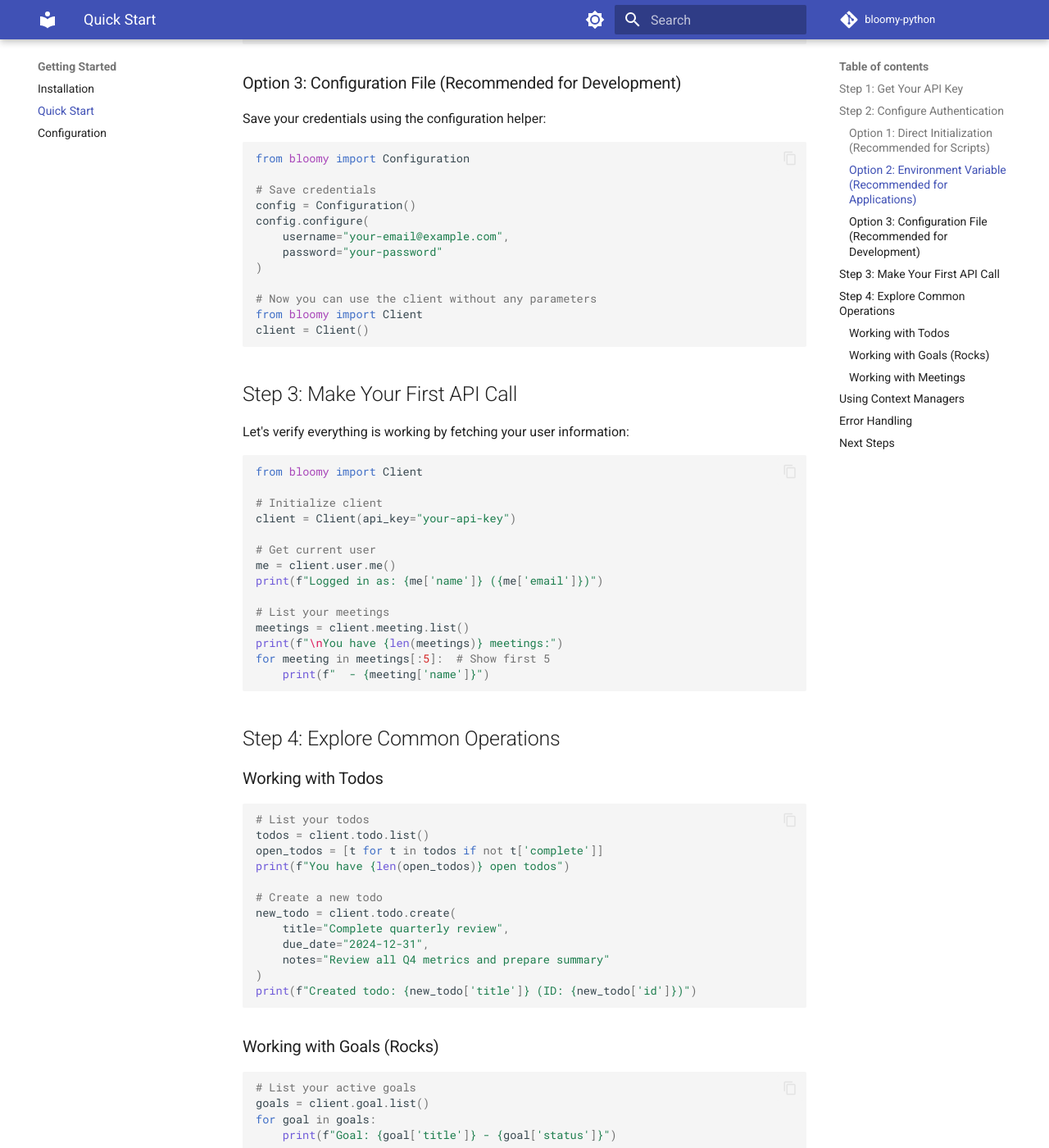
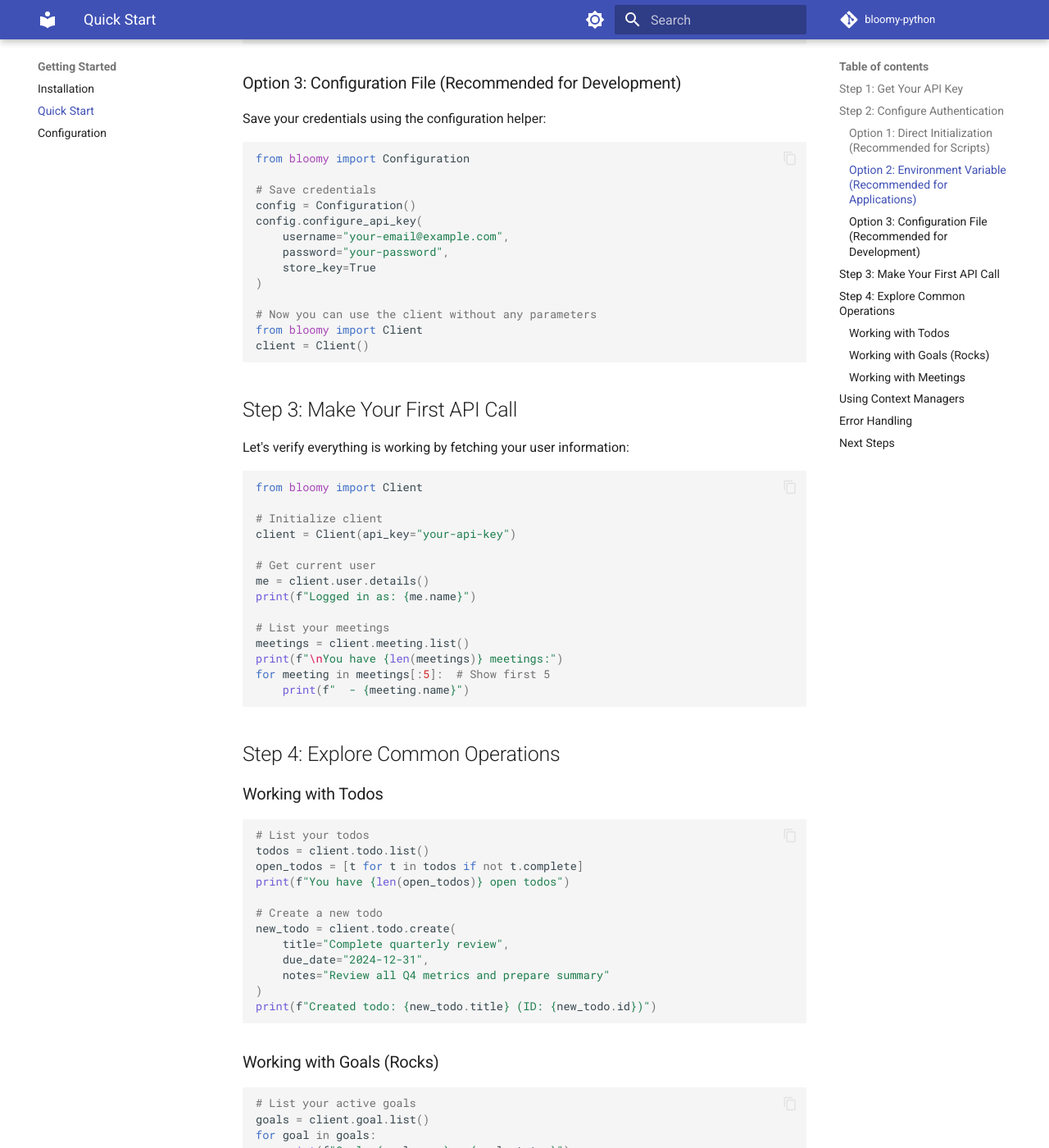
Before and after one commit to franccesco/bloomy-python, an MkDocs documentation site: the page built from docs/getting-started/quickstart.md, in a window 1280 px wide and 1400 px high, scrolled down 1033 px. Shown: the whole window at 82% size. Built offline with MkDocs 1.6.1 and Material for MkDocs 9.7.7, drawn with Linux system fonts in a browser that asks for light colours; comment, search, counter and statistics services are not loaded; some of the changed text lies outside the part shown.

Commit message:
Fix SDK models and documentation to match actual API responses
- Add MeetingListItem model for simplified meeting list response
- Update Todo model fields to match API (CompleteTime, CreateTime, etc.)
- Fix documentation examples to use correct SDK methods (details() not me())
- Make optional fields properly optional in models (due_date, create_date)
- Export APIError from main package
- Update environment variable name in docs to BG_API_KEY
- Fix tests to use correct mock data structures
- Convert direct model instantiation to model_validate() for proper validation

All tests now pass with 97% code coverage.

````diff
--- a/docs/getting-started/quickstart.md
+++ b/docs/getting-started/quickstart.md
@@ -47,9 +47,10 @@
 
 # Save credentials
 config = Configuration()
-config.configure(
+config.configure_api_key(
     username="your-email@example.com",
-    password="your-password"
+    password="your-password",
+    store_key=True
 )
 
 # Now you can use the client without any parameters
@@ -68,14 +69,14 @@
 client = Client(api_key="your-api-key")
 
 # Get current user
-me = client.user.me()
-print(f"Logged in as: {me['name']} ({me['email']})")
+me = client.user.details()
+print(f"Logged in as: {me.name}")
 
 # List your meetings
 meetings = client.meeting.list()
 print(f"\nYou have {len(meetings)} meetings:")
 for meeting in meetings[:5]:  # Show first 5
-    print(f"  - {meeting['name']}")
+    print(f"  - {meeting.name}")
 ```
 
 ## Step 4: Explore Common Operations
@@ -85,7 +86,7 @@
 ```python
 # List your todos
 todos = client.todo.list()
-open_todos = [t for t in todos if not t['complete']]
+open_todos = [t for t in todos if not t.complete]
 print(f"You have {len(open_todos)} open todos")
 
 # Create a new todo
@@ -94,7 +95,7 @@
     due_date="2024-12-31",
     notes="Review all Q4 metrics and prepare summary"
 )
-print(f"Created todo: {new_todo['title']} (ID: {new_todo['id']})")
+print(f"Created todo: {new_todo.title} (ID: {new_todo.id})")
 ```
 
 ### Working with Goals (Rocks)
@@ -103,7 +104,7 @@
 # List your active goals
 goals = client.goal.list()
 for goal in goals:
-    print(f"Goal: {goal['title']} - {goal['status']}")
+    print(f"Goal: {goal.name} - {goal.status}")
 
 # Create a new goal
 new_goal = client.goal.create(
@@ -141,7 +142,7 @@
 from bloomy import Client
 
 with Client(api_key="your-api-key") as client:
-    user = client.user.me()
+    user = client.user.details()
     meetings = client.meeting.list()
     # Client automatically closes when exiting the context
 ```
@@ -156,9 +157,9 @@
 client = Client(api_key="your-api-key")
 
 try:
-    user = client.user.me()
+    user = client.user.details()
 except APIError as e:
-    print(f"API error: {e.message} (Status: {e.status_code})")
+    print(f"API error: {e} (Status: {e.status_code})")
 except BloomyError as e:
     print(f"SDK error: {e}")
 ```
--- a/src/bloomy/__init__.py
+++ b/src/bloomy/__init__.py
@@ -4,7 +4,7 @@
 
 from .client import Client
 from .configuration import Configuration
-from .exceptions import BloomyError
+from .exceptions import APIError, BloomyError
 from .models import (
     ArchivedGoalInfo,
     CreatedGoalInfo,
@@ -25,6 +25,7 @@
     MeetingAttendee,
     MeetingDetails,
     MeetingInfo,
+    MeetingListItem,
     OwnerDetails,
     Position,
     ScorecardItem,
@@ -43,6 +44,7 @@
 __all__ = [
     "Client",
     "Configuration",
+    "APIError",
     "BloomyError",
     "ArchivedGoalInfo",
     "CreatedGoalInfo",
@@ -63,6 +65,7 @@
     "MeetingAttendee",
     "MeetingDetails",
     "MeetingInfo",
+    "MeetingListItem",
     "OwnerDetails",
     "Position",
     "ScorecardItem",
````
Also changed, not shown: other parts of docs/getting-started/quickstart.md (+2 -2 lines), docs/index.md (+3 -3 lines), 5 other files.
